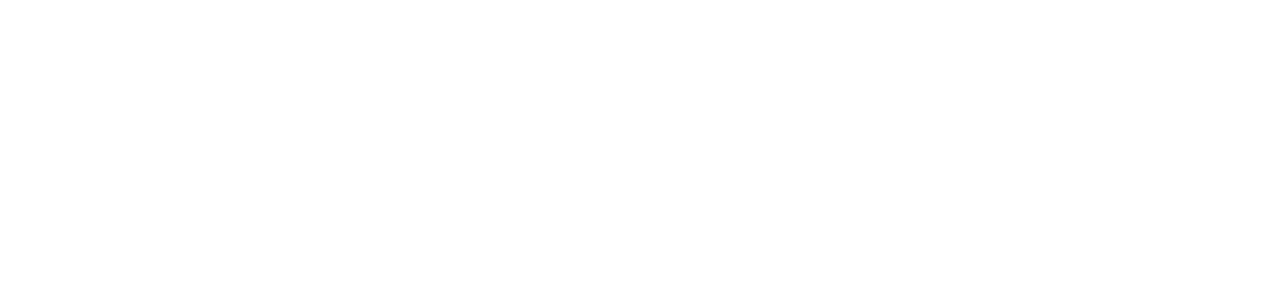
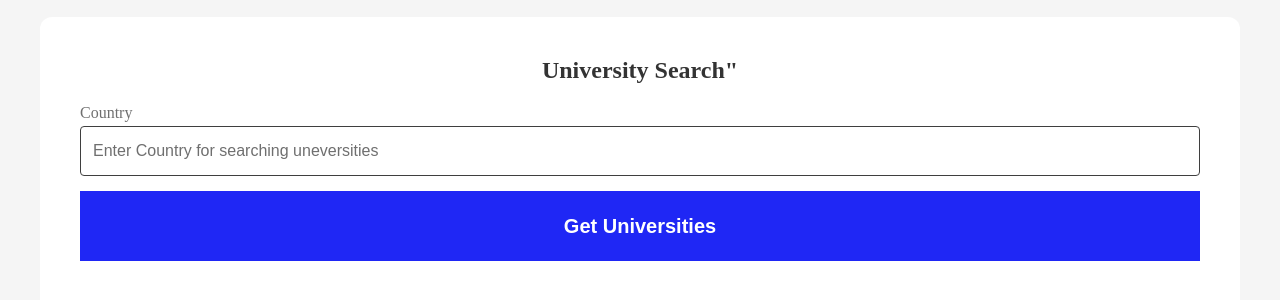
Before and after one commit to Afina33/Type_Script, a React (Vite) app: page / in a window 1280 px wide. Shown: the part 226-526 px from the top of the page. Built offline with nearby package versions, Linux system fonts and the light colour scheme.

Commit message:
Финальная дорободка

```diff
--- a/src/App.tsx
+++ b/src/App.tsx
@@ -11,7 +11,7 @@
 import Lesson_10 from "lessons/Lesson_10/Lesson_10";
 import Playgraund from "./Cs/Cs_06/Playgraund";
 import Homework_10 from "homeworks/Home_work_10/Homework_10";
-// import { Lesson_11 } from "lessons/Lesson_11/Lesson_11";
+import { Lesson_11 } from "lessons/Lesson_11/Lesson_11";
 
 
 
@@ -31,7 +31,7 @@
       {/* <Lesson_09/> */}
       {/* <Homework_09/> */}
       {/* <Lesson_10/> */}
-      {/* <Lesson_11/> */}
+      <Lesson_11/>
       {/* <Playgraund/> */}
       {/* <Homework_10/> */}
     </>
--- a/src/Lessons/Lesson_11/Lesson_11.tsx
+++ b/src/Lessons/Lesson_11/Lesson_11.tsx
@@ -1,5 +1,6 @@
-import { useState } from "react";
+import React, { useState, type ChangeEvent } from "react";
 import axios from "axios";
+import { v4 } from "uuid";
 import type { University } from "./types";
 import Button from "components/Button/Button";
 import Input from "components/Input/Input";
@@ -17,34 +18,69 @@
 } from "./styles";
 
 export function Lesson_11() {
-  const [country, setCountry] = useState("");
+  const [country, setCountry] = useState<string>("");
   const [universities, setUniversities] = useState<University[]>([]);
-  const [error, setError] = useState<string | null>(null);
+  const [error, setError] = useState<string | undefined>(undefined);
   const [loading, setLoading] = useState(false);
+
+  const DATA_COUNTRY_UNIVERSITY: string = `http://universities.hipolabs.com/search?country=${country}`;
+
+  const onChange = (event: ChangeEvent<HTMLInputElement>) => {
+    setCountry(event.target.value);
+  };
+
+  const getCountry = async (event: React.FormEvent) => {
+    event.preventDefault();
+    setUniversities([]);
+    setError(undefined);
+    setLoading(true);
+
+    try {
+      const response = await axios.get<University[]>(DATA_COUNTRY_UNIVERSITY);
+      setUniversities(response.data.slice(0, 15));
+    } catch (error: any) {
+      setUniversities([]);
+      setError(error.message);
+    } finally {
+      setLoading(false);
+    }
+  };
 
   return (
     <PageWrapper>
       <Card>
         <Text>University Search"</Text>
-        <SearchContainer>
+        <SearchContainer onSubmit={getCountry}>
           <Input
-            name={""}
+            name={"searchCountry"}
             label="Country"
             placeholder="Enter Country for searching uneversities"
-            id={""}
+            id={"search"}
+            onChange={onChange}
           />
-          <Button name={"Get Universities"}></Button>
+          <Button
+            type="submit"
+            isDisabled={loading}
+            name={"Get Universities"}
+          />
         </SearchContainer>
         <Container>
-          <ErrorText></ErrorText>
-          <Text></Text>
+          {!!error && <ErrorText>{error}</ErrorText>}
+
           <UniversitiesGrid>
-            <UniversityCard>
-              <UniversityName>имя института</UniversityName>
-              <UniversityDetail>данные</UniversityDetail>
-              <UniversityDetail>данные</UniversityDetail>
-              <UniversityDetail>данные</UniversityDetail>
-            </UniversityCard>
+            {universities.map((university) => (
+              <UniversityCard key={v4()}>
+                <UniversityName>{university.name}</UniversityName>
+
+                <UniversityDetail>
+                  Country: {university.country}
+                </UniversityDetail>
+
+                <UniversityDetail>
+                  <a href={university.web_pages[0]}>Website</a>
+                </UniversityDetail>
+              </UniversityCard>
+            ))}
           </UniversitiesGrid>
         </Container>
       </Card>
--- a/src/Lessons/Lesson_11/styles.ts
+++ b/src/Lessons/Lesson_11/styles.ts
@@ -2,6 +2,7 @@
 
 export const PageWrapper = styled.div`
   display: flex;
+  flex: 1;
   justify-content: center;
   align-items: center;
   min-height: 100%;
@@ -29,7 +30,7 @@
   color: #e74c3c;
 `;
 
-export const SearchContainer = styled.div`
+export const SearchContainer = styled.form`
   display: flex;
   flex-direction: column;
   gap: 15px;
--- a/src/Lessons/Lesson_11/types.ts
+++ b/src/Lessons/Lesson_11/types.ts
@@ -1,6 +1,6 @@
 
 export interface University {
+    country: string;
     name: string;
-    country: string;
     web_pages: string[];
 }
```
